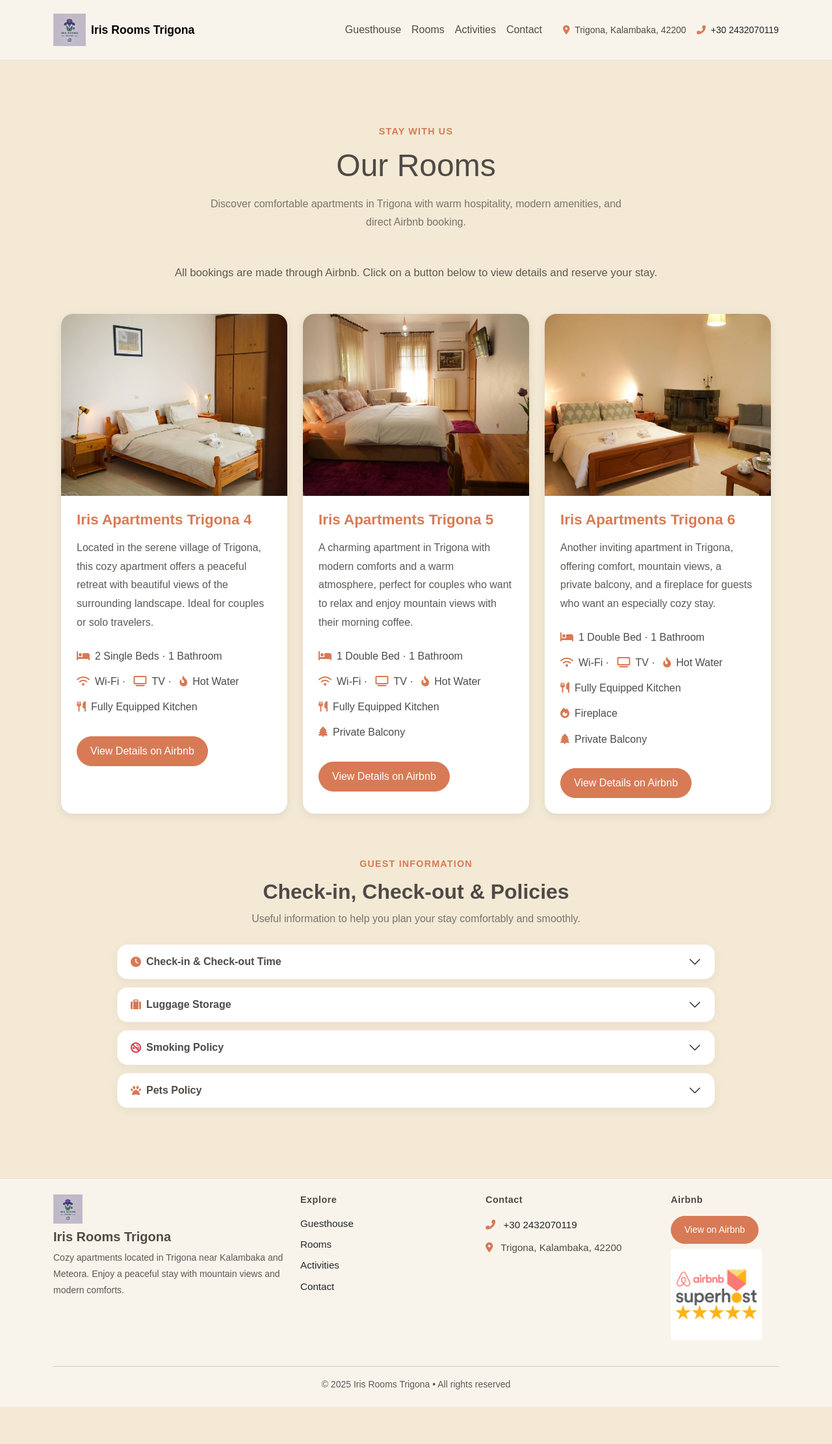
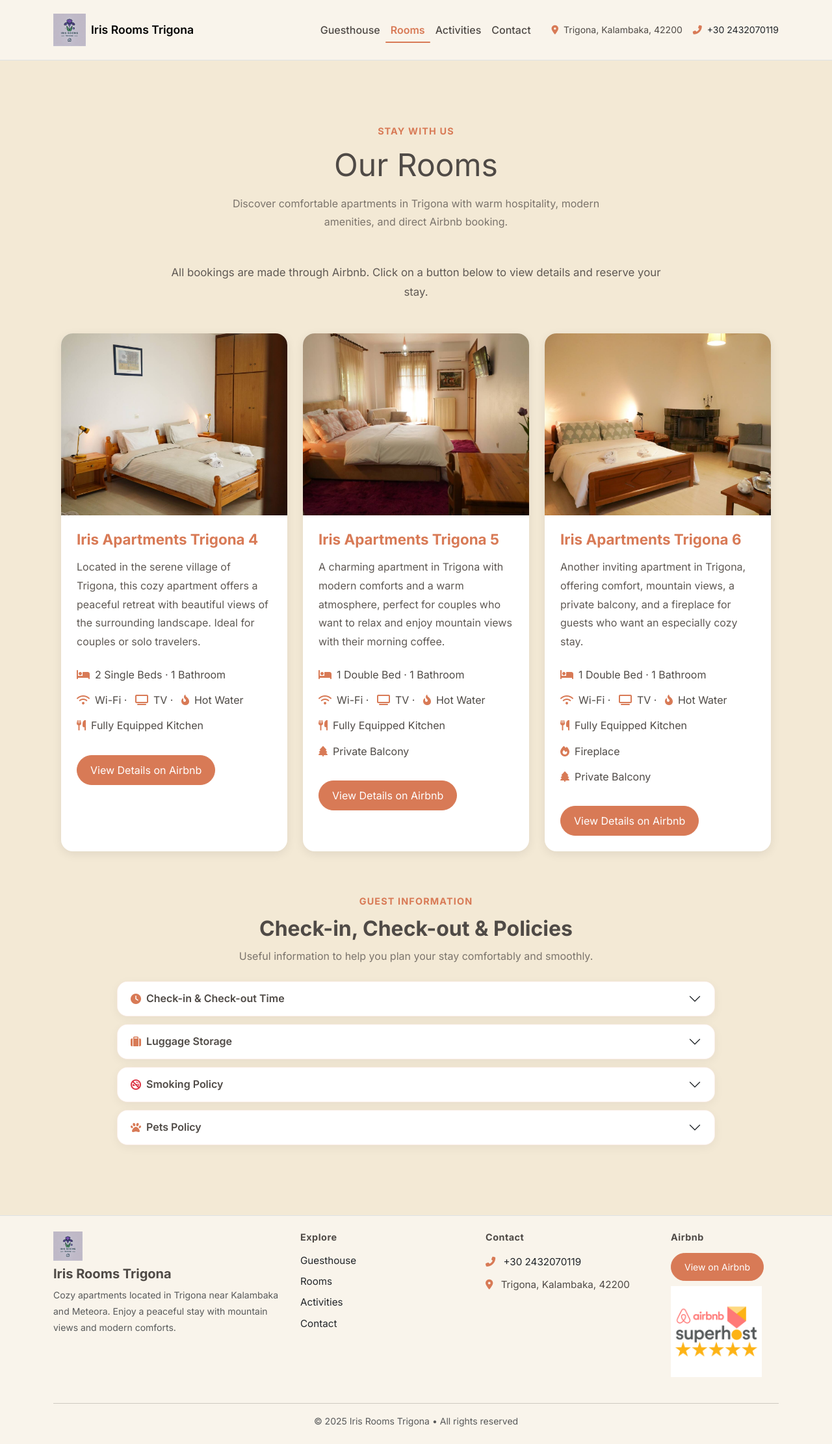
Before and after one commit to blackanddecker/irisroomstrigona-website, a Flask app: page /rooms in a window 1280 px wide. Shown: the whole page at 65% size. Before the commit the page ends 2165 px from the top, so only its background shows below. Run offline with Flask 3, Linux system fonts and the light colour scheme.

Commit message:
fix: add templates and statics moves

```diff
--- a/static/contact.css
+++ b/static/contact.css
@@ -1,3 +1,5 @@
+/* CONTACT.CSS */
+
 .contact-page {
     position: relative;
 }
--- a/static/rooms.css
+++ b/static/rooms.css
@@ -36,6 +36,16 @@
     border-radius: 18px;
     background: #fff;
     overflow: hidden;
+    transition: transform 0.35s ease, box-shadow 0.35s ease;
+}
+
+.room-card:hover {
+    transform: translateY(-6px);
+    box-shadow: 0 14px 40px rgba(0, 0, 0, 0.12);
+}
+
+.room-image-wrap {
+    overflow: hidden;
 }
 
 .room-image {
@@ -43,6 +53,11 @@
     height: 280px;
     object-fit: cover;
     display: block;
+    transition: transform 0.5s ease;
+}
+
+.room-card:hover .room-image {
+    transform: scale(1.06);
 }
 
 .room-card .card-title {
--- a/static/style.css
+++ b/static/style.css
@@ -20,14 +20,29 @@
     --transition: 0.3s ease;
 }
 
+/* Smooth scrolling */
+html {
+    scroll-behavior: smooth;
+}
+
 body {
     background-color: var(--color-bg);
     color: var(--color-text);
-    font-family: Arial, sans-serif;
+    font-family: 'Inter', system-ui, -apple-system, sans-serif;
     line-height: 1.6;
     margin: 0;
     padding: 0;
     overflow-x: hidden;
+}
+
+/* Respect reduced motion */
+@media (prefers-reduced-motion: reduce) {
+    *, *::before, *::after {
+        animation-duration: 0.01ms !important;
+        animation-iteration-count: 1 !important;
+        transition-duration: 0.01ms !important;
+    }
+    html { scroll-behavior: auto; }
 }
 
 h1, h2, h3, h4, h5, h6 {
@@ -61,6 +76,17 @@ a:hover {
 .navbar {
     background-color: var(--color-bg) !important;
     border-bottom: 1px solid var(--color-border);
+    transition: background-color 0.3s ease, box-shadow 0.3s ease;
+    position: sticky;
+    top: 0;
+    z-index: 1000;
+}
+
+.navbar.scrolled {
+    background-color: rgba(243, 233, 213, 0.92) !important;
+    backdrop-filter: blur(12px);
+    -webkit-backdrop-filter: blur(12px);
+    box-shadow: 0 2px 20px rgba(0, 0, 0, 0.08);
 }
 
 .navbar-brand span {
@@ -71,10 +97,36 @@ a:hover {
 .navbar .nav-link {
     color: var(--color-text);
     font-weight: 500;
+    position: relative;
+    padding-bottom: 6px;
+    transition: color 0.3s ease;
+}
+
+.navbar .nav-link::after {
+    content: '';
+    position: absolute;
+    bottom: 0;
+    left: 50%;
+    width: 0;
+    height: 2px;
+    background: var(--color-primary);
+    transition: width 0.3s ease, left 0.3s ease;
+    border-radius: 2px;
+}
+
+.navbar .nav-link:hover::after,
+.navbar .nav-link.active::after {
+    width: 100%;
+    left: 0;
 }
 
 .navbar .nav-link:hover {
-    color: var(--color-accent);
+    color: var(--color-primary);
+}
+
+.navbar .nav-link.active {
+    color: var(--color-primary);
+    font-weight: 600;
 }
 
 .navbar .fa-map-marker-alt,
@@ -199,6 +251,42 @@ footer a {
     font-size: 0.95rem;
 }
 
+footer a {
+    transition: color 0.3s ease, padding-left 0.3s ease;
+}
+
+footer a:hover {
+    color: var(--color-primary);
+    text-decoration: none;
+    padding-left: 4px;
+}
+
+/* Page-load fade-in */
+.page-fade-in {
+    animation: pageFadeIn 0.5s ease-out;
+}
+
+@keyframes pageFadeIn {
+    from { opacity: 0; transform: translateY(12px); }
+    to   { opacity: 1; transform: translateY(0); }
+}
+
+/* Scroll reveal utility (shared across pages) */
+.scroll-reveal {
+    opacity: 0;
+    transform: translateY(30px);
+    transition: opacity 0.6s cubic-bezier(0.22, 1, 0.36, 1),
+                transform 0.6s cubic-bezier(0.22, 1, 0.36, 1);
+}
+.scroll-reveal.visible {
+    opacity: 1;
+    transform: translateY(0);
+}
+.scroll-reveal[data-delay="1"] { transition-delay: 0.1s; }
+.scroll-reveal[data-delay="2"] { transition-delay: 0.2s; }
+.scroll-reveal[data-delay="3"] { transition-delay: 0.3s; }
+.scroll-reveal[data-delay="4"] { transition-delay: 0.4s; }
+
 footer a:hover {
     color: var(--color-accent) !important;
 }
--- a/templates/base.html
+++ b/templates/base.html
@@ -19,6 +19,11 @@
 
     <!-- Bootstrap -->
     <link href="https://cdn.jsdelivr.net/npm/bootstrap@5.3.0/dist/css/bootstrap.min.css" rel="stylesheet">
+
+    <!-- Google Fonts -->
+    <link rel="preconnect" href="https://fonts.googleapis.com">
+    <link rel="preconnect" href="https://fonts.gstatic.com" crossorigin>
+    <link href="https://fonts.googleapis.com/css2?family=Inter:wght@400;500;600;700;800&display=swap" rel="stylesheet">
 
     <!-- Font Awesome -->
     <link rel="stylesheet" href="https://cdnjs.cloudflare.com/ajax/libs/font-awesome/6.5.2/css/all.min.css">
@@ -89,7 +94,7 @@
     </nav>
 
     <!-- Main Content -->
-    <main class="container mt-5">
+    <main class="container mt-5 page-fade-in">
         {% block content %}{% endblock %}
     </main>
 
@@ -164,5 +169,34 @@
 
     <!-- Bootstrap JS -->
     <script src="https://cdn.jsdelivr.net/npm/bootstrap@5.3.0/dist/js/bootstrap.bundle.min.js"></script>
+
+    <!-- Shared site JS -->
+    <script>
+    // Navbar scroll effect
+    const navbar = document.querySelector('.navbar');
+    window.addEventListener('scroll', () => {
+        navbar.classList.toggle('scrolled', window.scrollY > 30);
+    }, { passive: true });
+
+    // Active nav link
+    const currentPath = window.location.pathname;
+    document.querySelectorAll('.navbar .nav-link').forEach(link => {
+        if (link.getAttribute('href') === currentPath) {
+            link.classList.add('active');
+        }
+    });
+
+    // Shared scroll-reveal observer
+    const siteRevealObserver = new IntersectionObserver((entries) => {
+        entries.forEach(entry => {
+            if (entry.isIntersecting) {
+                entry.target.classList.add('visible');
+                siteRevealObserver.unobserve(entry.target);
+            }
+        });
+    }, { threshold: 0.1, rootMargin: '0px 0px -30px 0px' });
+
+    document.querySelectorAll('.scroll-reveal').forEach(el => siteRevealObserver.observe(el));
+    </script>
 </body>
 </html>
--- a/templates/rooms.html
+++ b/templates/rooms.html
@@ -4,11 +4,13 @@
 Comfortable apartments in Trigona near Meteora. Private balconies, mountain views and easy access to Kalambaka.
 {% endblock %}
 {% block canonical %}https://irisroomstrigona.gr/rooms{% endblock %}
+{% block extra_css %}
+<link rel="stylesheet" href="{{ url_for('static', filename='rooms.css') }}">
+{% endblock %}
 {% block content %}
-<link rel="stylesheet" href="{{ url_for('static', filename='rooms.css') }}">
 
 <div class="container rooms-page py-5">
-    <div class="section-heading text-center mb-5">
+    <div class="section-heading text-center mb-5 scroll-reveal">
         <span class="section-kicker">Stay With Us</span>
         <h1 class="display-5 text-dark-gray mb-3">Our Rooms</h1>
         <p class="section-intro mx-auto">
@@ -16,15 +18,17 @@ Comfortable apartments in Trigona near Meteora. Private balconies, mountain view
         </p>
     </div>
 
-    <div class="booking-note text-center mb-5">
+    <div class="booking-note text-center mb-5 scroll-reveal">
         All bookings are made through Airbnb. Click on a button below to view details and reserve your stay.
     </div>
 
     <div class="row g-4">
         <!-- Iris Apartments Trigona 4 -->
         <div class="col-lg-4 col-md-6">
-            <div class="card room-card shadow-sm border-0 h-100">
-                <img src="{{ url_for('static', filename='room4.jpeg') }}" class="card-img-top room-image" alt="Iris Apartments Trigona 4">
+            <div class="card room-card shadow-sm border-0 h-100 scroll-reveal" data-delay="1">
+                <div class="room-image-wrap">
+                    <img src="{{ url_for('static', filename='room4.jpeg') }}" class="card-img-top room-image" alt="Iris Apartments Trigona 4">
+                </div>
                 <div class="card-body p-4">
                     <h5 class="card-title">Iris Apartments Trigona 4</h5>
                     <p class="card-text">
@@ -46,8 +50,10 @@ Comfortable apartments in Trigona near Meteora. Private balconies, mountain view
 
         <!-- Iris Apartments Trigona 5 -->
         <div class="col-lg-4 col-md-6">
-            <div class="card room-card shadow-sm border-0 h-100">
-                <img src="{{ url_for('static', filename='room5.jpeg') }}" class="card-img-top room-image" alt="Iris Apartments Trigona 5">
+            <div class="card room-card shadow-sm border-0 h-100 scroll-reveal" data-delay="2">
+                <div class="room-image-wrap">
+                    <img src="{{ url_for('static', filename='room5.jpeg') }}" class="card-img-top room-image" alt="Iris Apartments Trigona 5">
+                </div>
                 <div class="card-body p-4">
                     <h5 class="card-title">Iris Apartments Trigona 5</h5>
                     <p class="card-text">
@@ -70,8 +76,10 @@ Comfortable apartments in Trigona near Meteora. Private balconies, mountain view
 
         <!-- Iris Apartments Trigona 6 -->
         <div class="col-lg-4 col-md-6">
-            <div class="card room-card shadow-sm border-0 h-100">
-                <img src="{{ url_for('static', filename='room6.jpeg') }}" class="card-img-top room-image" alt="Iris Apartments Trigona 6">
+            <div class="card room-card shadow-sm border-0 h-100 scroll-reveal" data-delay="3">
+                <div class="room-image-wrap">
+                    <img src="{{ url_for('static', filename='room6.jpeg') }}" class="card-img-top room-image" alt="Iris Apartments Trigona 6">
+                </div>
                 <div class="card-body p-4">
                     <h5 class="card-title">Iris Apartments Trigona 6</h5>
                     <p class="card-text">
@@ -96,7 +104,7 @@ Comfortable apartments in Trigona near Meteora. Private balconies, mountain view
 
     <!-- Policies Section -->
     <div class="policies-section mt-5 pt-3">
-        <div class="section-heading text-center mb-4">
+        <div class="section-heading text-center mb-4 scroll-reveal">
             <span class="section-kicker">Guest Information</span>
             <h2 class="text-dark-gray mb-2">Check-in, Check-out & Policies</h2>
             <p class="section-intro mx-auto">
```
Also changed, not shown: static/activities.css (+11 -0 lines), templates/activities.html (+12 -10 lines), templates/contact.html (+7 -4 lines).
